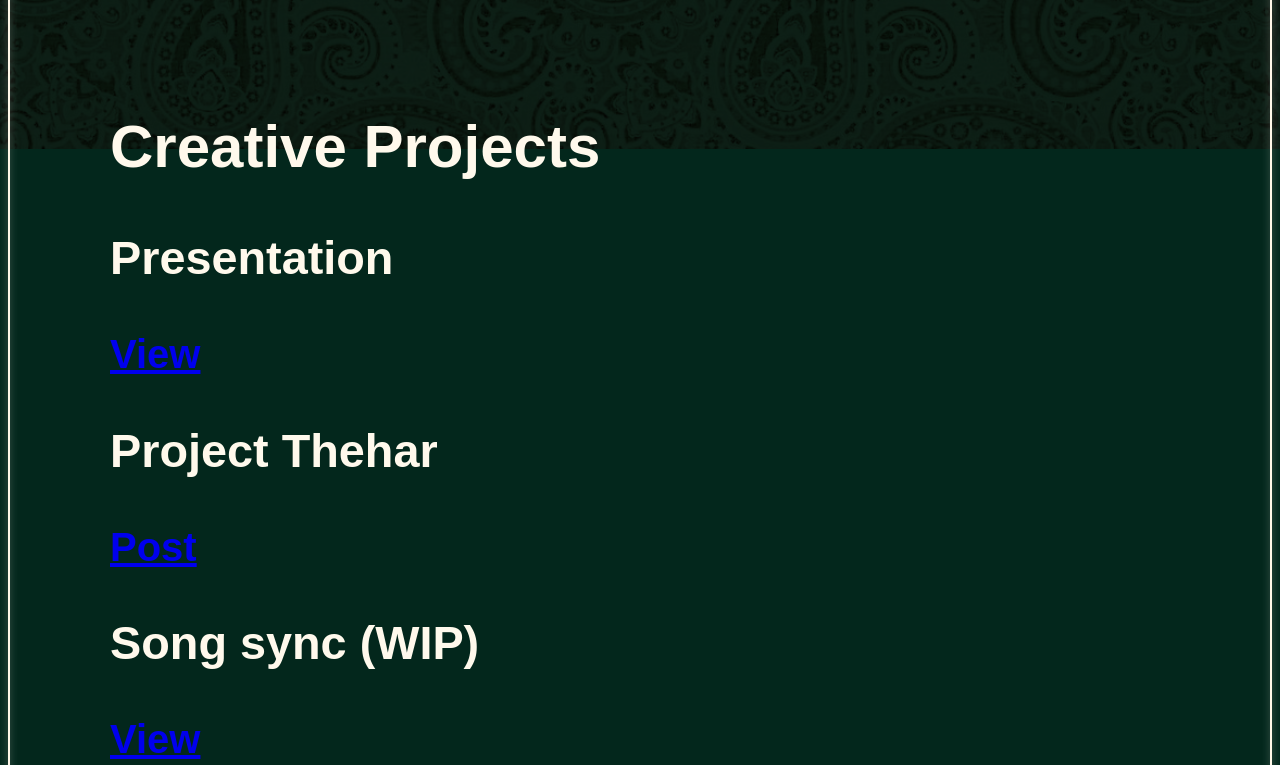
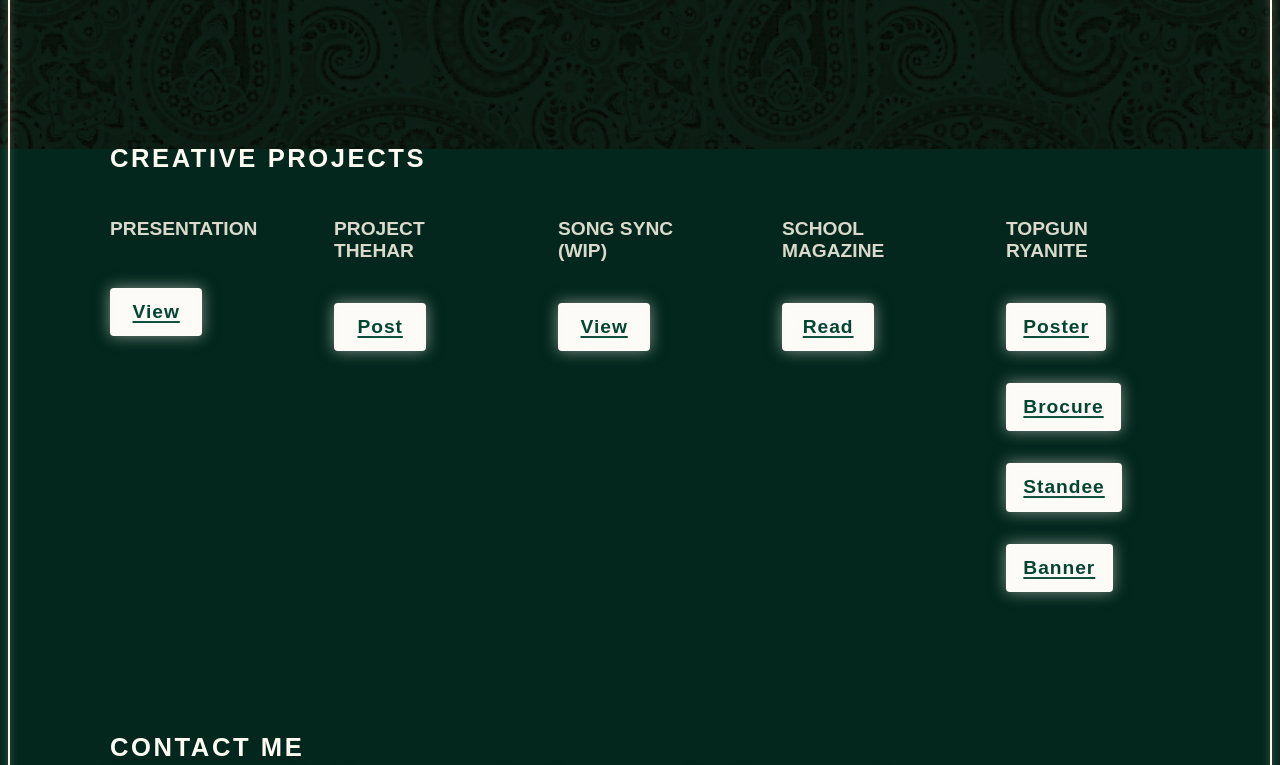
Before and after one commit to aakarshakAsiwal-09/Aakarshak-Asiwal, a plain HTML site: page index.html in a window 1280 px wide. Shown: the part 651-1416 px from the top of the page. Drawn offline with Linux system fonts and the light colour scheme; a web font is replaced by a local one.

Commit message:
Refactor body.css to enhance styling and structure

```diff
--- a/body.css
+++ b/body.css
@@ -189,6 +189,86 @@ body::after {
     scale: 1.2;
 }
 
+/* ── Projects Section ────────────────────────────────────── */
+.projects-container {
+    display: flex;
+    flex-direction: column;
+    padding: 1.5em 0;
+    width: 100%;
+    position: relative;
+    z-index: 1;
+}
+
+.projects-title {
+    font-size: 1.6rem;
+    letter-spacing: 0.1em;
+    color: rgb(255, 253, 245);
+    font-weight: bold;
+    margin-bottom: 1em;
+    text-transform: uppercase;
+}
+
+.projects-grid {
+    display: grid;
+    grid-template-columns: repeat(5, 1fr);
+    gap: 1.5em;
+    width: 100%;
+}
+
+.project-column {
+    display: flex;
+    flex-direction: column;
+    gap: 0.8em;
+    align-items: flex-start;
+}
+
+.column-header {
+    font-size: 1.2rem;
+    color: rgba(255, 249, 236, 0.85);
+    text-transform: uppercase;
+    margin-bottom: 0.5em;
+    min-height: 1.5em;
+}
+
+/* Small button based on .button */
+.button-small {
+    background-color: #fdfbf7;
+    color: #044532;
+    font-size: 1.2rem;
+    font-family: 'Bebas-Neue', sans-serif;
+    font-weight: bold;
+    letter-spacing: 0.05em;
+    text-decoration-line: underline;
+    text-decoration-color: #044532;
+    text-decoration-thickness: 1.5px;
+    text-underline-offset: 3px;
+    display: inline-flex;
+    cursor: pointer;
+    border: #fdfbf7 2px solid;
+    border-radius: 4px;
+    padding: 0.4em 0.8em;
+    height: auto;
+    text-shadow: 0 0 0.5em rgba(253, 251, 247, 0.8);
+    box-shadow: 0 0 0.8em rgba(253, 251, 247, 0.5), inset 0 0 0.3em rgba(253, 251, 247, 0.5);
+    justify-content: center;
+    align-items: center;
+    min-width: 3em;
+    min-height: 1.5em;
+
+    scale: 1;
+    transition: scale 0.3s cubic-bezier(0.25, 0.8, 0.25, 1),
+        color 0.3s,
+        background-color 0.3s,
+        box-shadow 0.3s;
+}
+
+.button-small:hover {
+    color: #065f46;
+    background-color: #fdfbf7;
+    box-shadow: 0 0 1.2em rgba(253, 251, 247, 0.8), inset 0 0 0.8em rgba(253, 251, 247, 0.8);
+    scale: 1.15;
+}
+
 /* ── Toast notification ──────────────────────────────────── */
 .toast {
     position: fixed;
```
